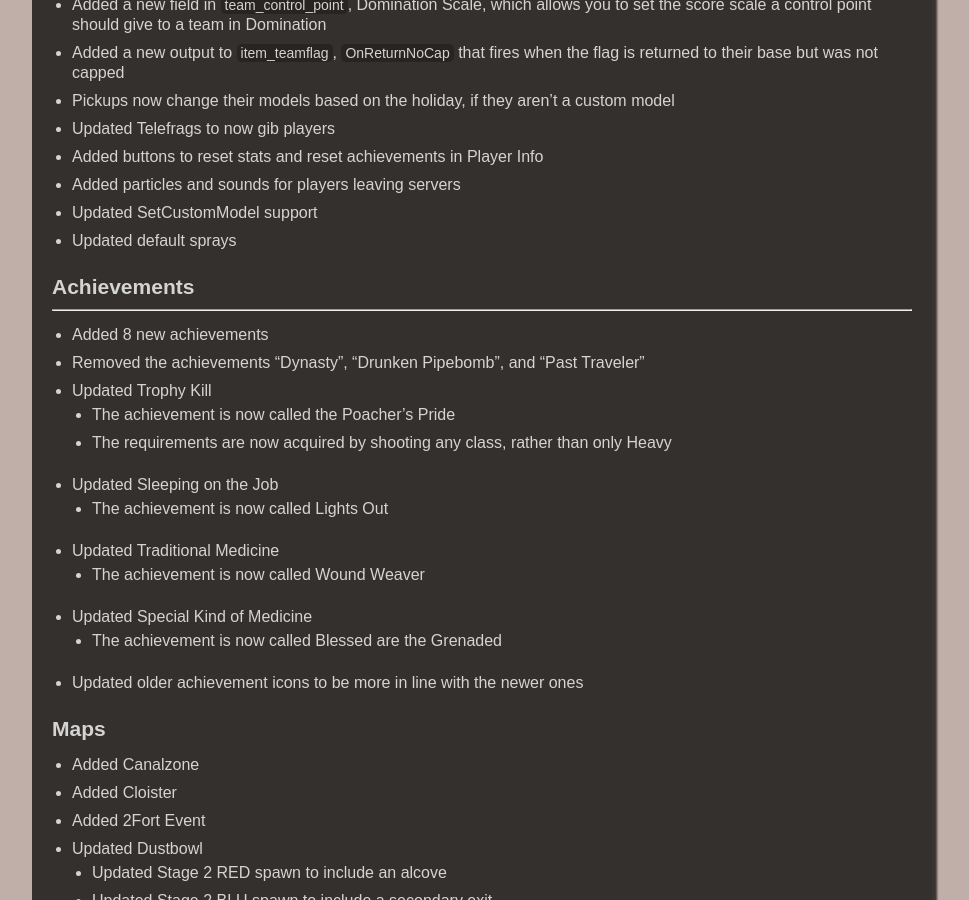
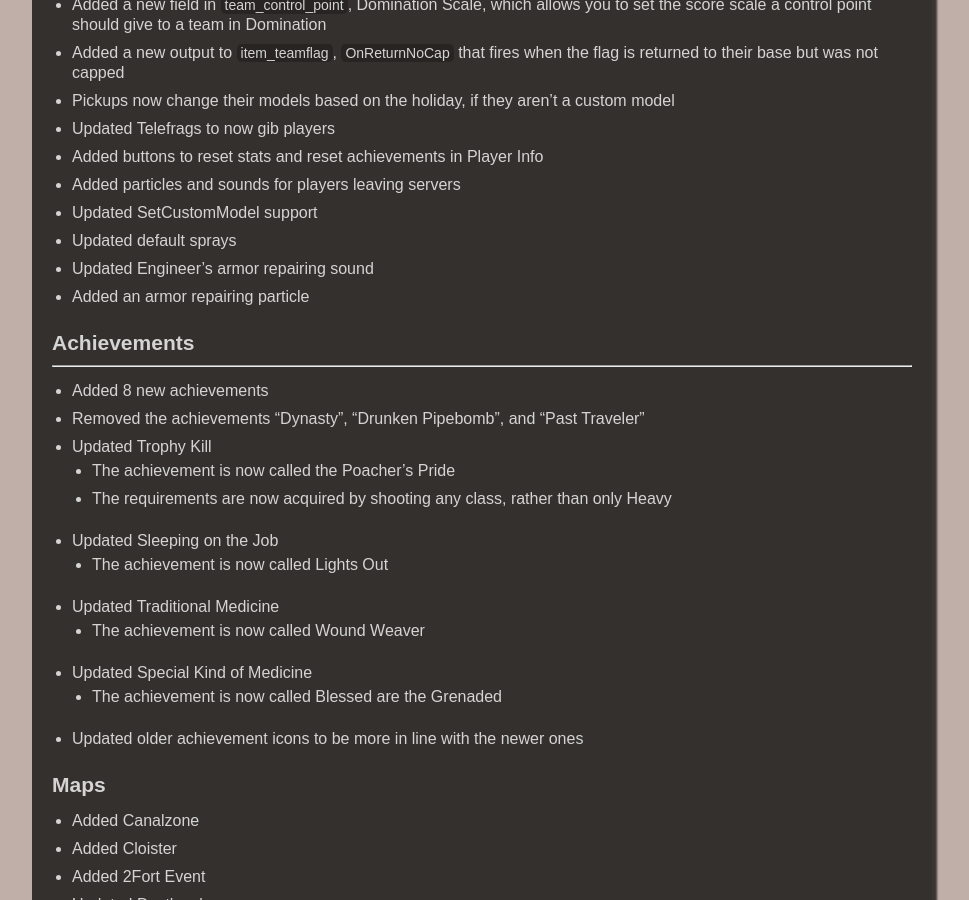
Before and after one commit to Pre-Fortress-2/PF2-Website, a Jekyll site: the page built from _posts/updates/2025-07-25-update-074.md, in a window 1280 px wide and 900 px high, scrolled down 974 px. Shown: the whole window, without its empty margins (158-1127 px from the left). Built offline with Jekyll 4.4.1, drawn with Linux system fonts in a browser that asks for light colours.

Commit message:
chore: updated the cold snap patch notes page
Added info about Engineer's armor repairing sound and its particle

```diff
--- a/_posts/updates/2025-07-25-update-074.md
+++ b/_posts/updates/2025-07-25-update-074.md
@@ -30,6 +30,8 @@
 - Added particles and sounds for players leaving servers
 - Updated SetCustomModel support
 - Updated default sprays
+- Updated Engineer's armor repairing sound
+- Added an armor repairing particle
 
 ## Achievements
 ---
```
